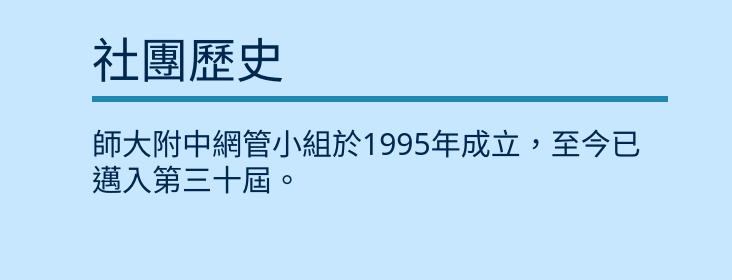
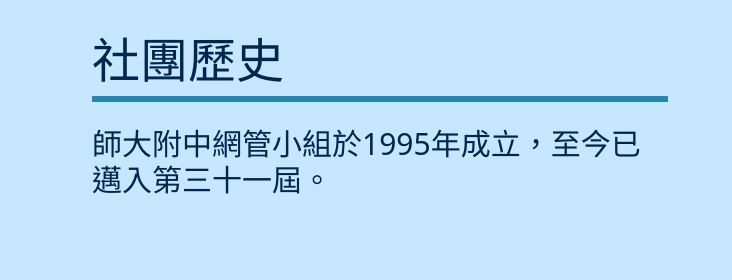
Before and after one commit to hsnucnmc/cnmc-tw, a website built with Parcel: page src/index.html in a window 1280 px wide. Shown: the part 1840-2120 px from the top of the page, 548-1280 px from the left. Built offline with nearby package versions, Linux system fonts and the light colour scheme; files whose address does not match are found by name.

Commit message:
update: 30 to 31

```diff
--- a/src/index.html
+++ b/src/index.html
@@ -78,7 +78,7 @@
         <div class="history">
             <h2 class="text-word text-5xl text-center md:text-left my-3">社團歷史</h2>
             <div class="line"></div>
-            <p class="p-3 md:p-0 text-center md:text-left md:w-[45vw] text-3xl text-word md:ml-5 mx-0">師大附中網管小組於1995年成立，至今已邁入第三十屆。</p>
+            <p class="p-3 md:p-0 text-center md:text-left md:w-[45vw] text-3xl text-word md:ml-5 mx-0">師大附中網管小組於1995年成立，至今已邁入第三十一屆。</p>
         </div>
     </section>
     <section id="class" class="bg-bg md:px-[5vw] py-[5vh]">
```
